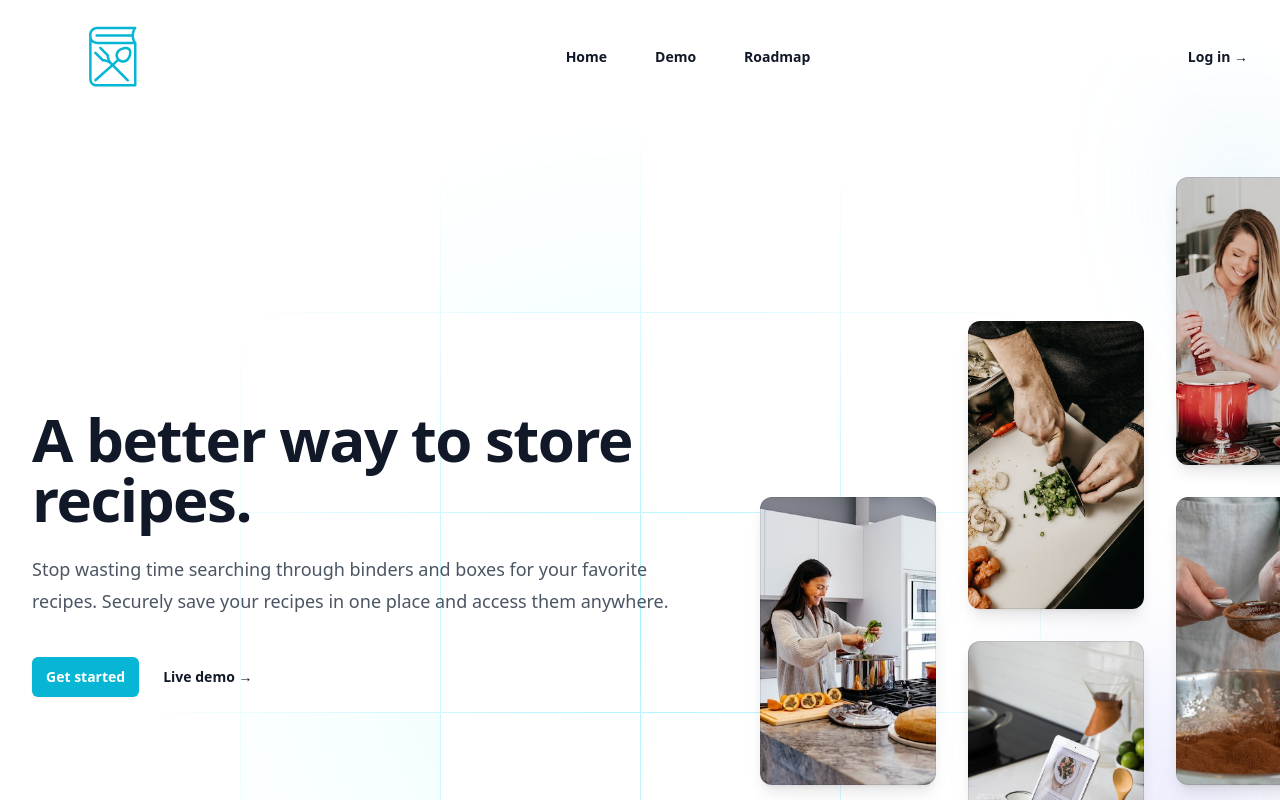
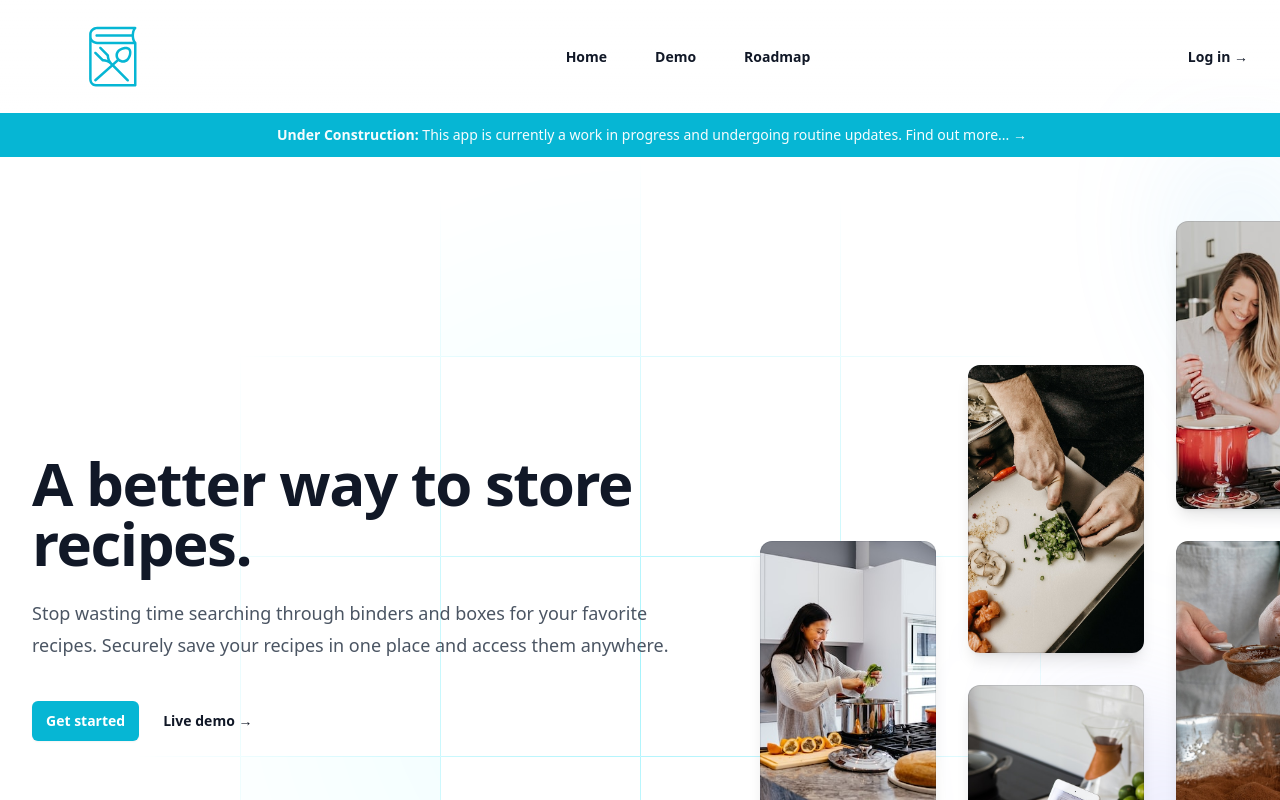
Before and after one commit to W5DEV/next-recipes, a Next.js app: page / in a window 1280 px wide. Shown: the top 800 px of the page. Built offline with nearby package versions, Linux system fonts and the light colour scheme.

Commit message:
chore: added construction banner, fixed spelling

```diff
--- /dev/null
+++ b/components/AlertBanner/index.tsx
@@ -0,0 +1,14 @@
+export default function AlertBanner() {
+  return (
+    <div className='flex items-center gap-x-6 bg-cyan-500 px-6 py-2.5 sm:px-3.5 sm:before:flex-1'>
+      <p className='w-full text-sm leading-6 text-center text-white'>
+        <a href='/roadmap' className='animate-pulse'>
+          <strong className='font-semibold'>Under Construction:&nbsp;</strong>
+          This app is currently a work in progress and undergoing routine updates. Find out
+          more...&nbsp;
+          <span aria-hidden='true'>&rarr;</span>
+        </a>
+      </p>
+    </div>
+  );
+}
--- a/components/Navigation/index.tsx
+++ b/components/Navigation/index.tsx
@@ -1,6 +1,8 @@
 'use client';
 import Link from 'next/link';
 import Logo from '../Logo';
+import AlertBanner from '../AlertBanner';
+import { usePathname } from 'next/navigation';
 
 const navigation = [
   { name: 'Home', href: '/' },
@@ -9,6 +11,8 @@ const navigation = [
 ];
 
 export default function Navigation() {
+  const pathname = usePathname();
+  const isHome = !pathname.toString().includes('admin') && !pathname.toString().includes('recipes');
   return (
     <div className='sticky top-0 z-50 w-screen bg-gradient-to-b from-white to-transparent'>
       <nav
@@ -38,6 +42,7 @@ export default function Navigation() {
           </Link>
         </div>
       </nav>
+      {isHome && <AlertBanner />}
     </div>
   );
 }
--- a/data/recipes.json
+++ b/data/recipes.json
@@ -101,7 +101,7 @@
     "id": "3",
     "title": "Classic Grilled Cheese",
     "slug": "classic-grilled-cheese",
-    "description": "An American clasic! Two slices of bread toasted around a slice of melted American cheese!",
+    "description": "An American classic! Two slices of bread toasted around a slice of melted American cheese!",
     "category": "Sandwiches",
     "ingredients": {
       "1": "2 Slices of American Cheese",
```
